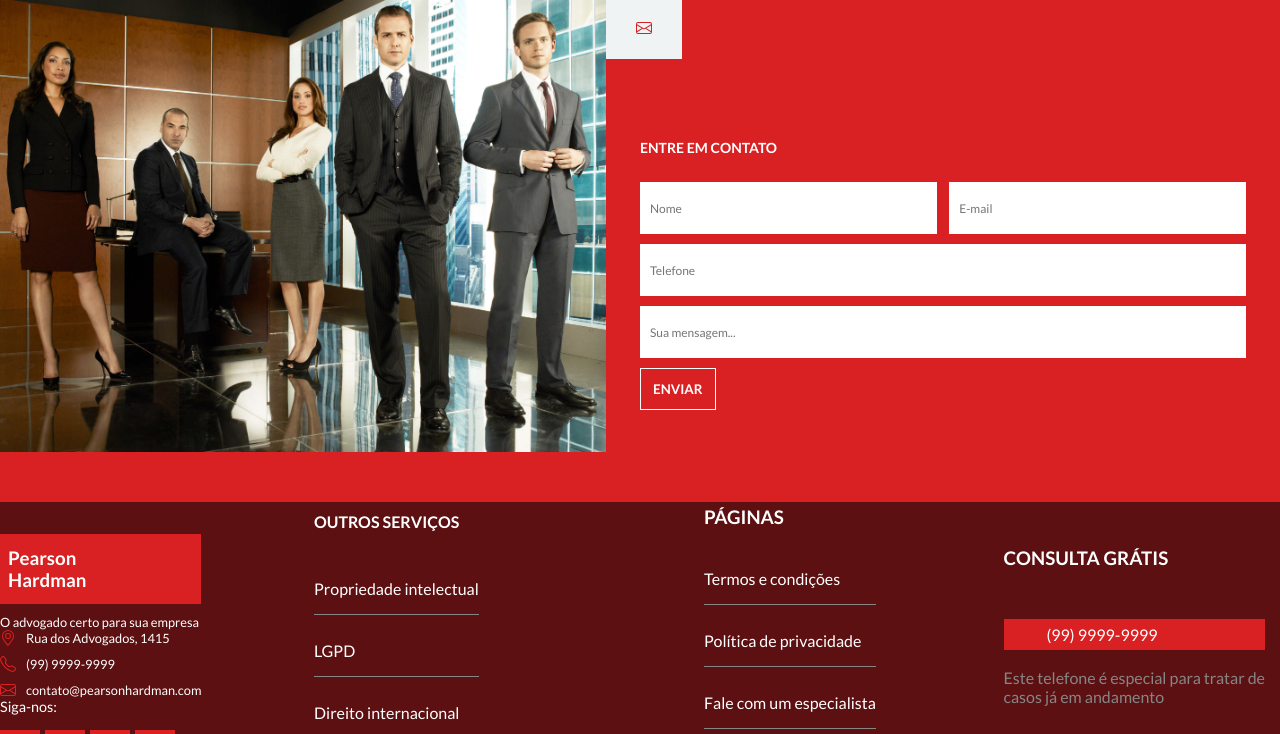
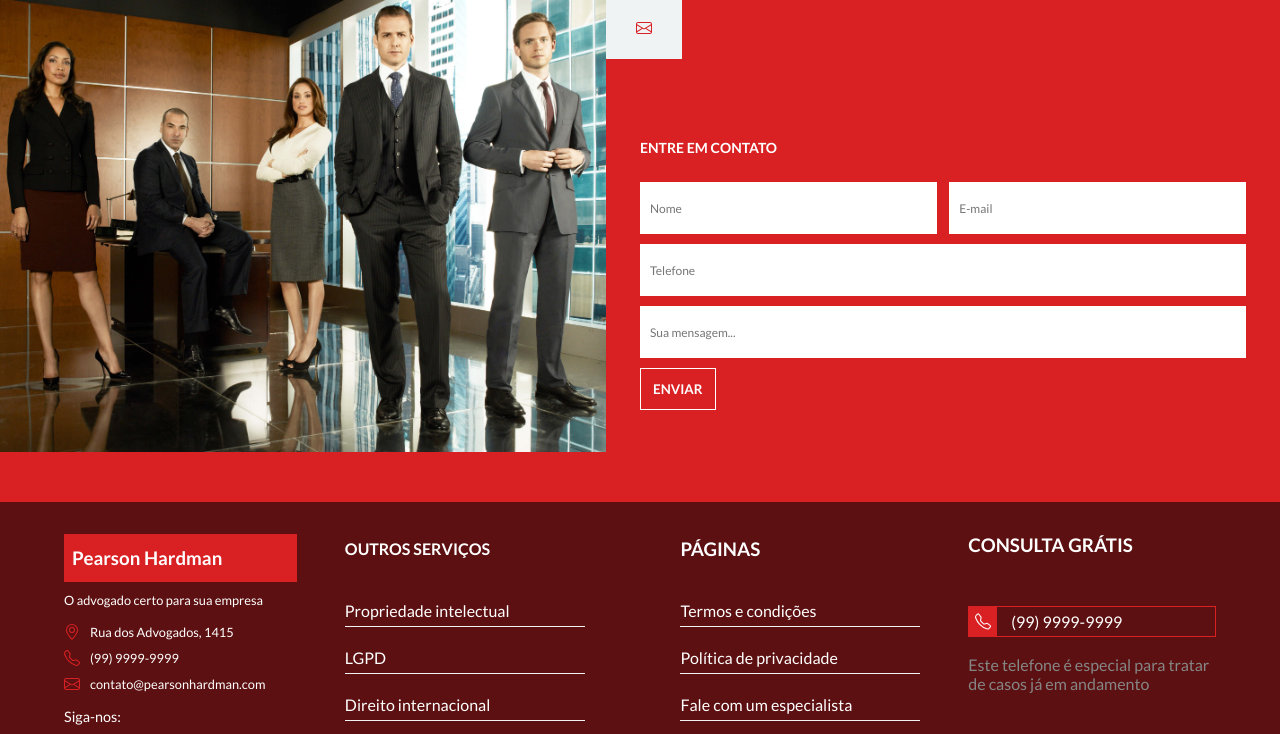
Before and after one commit to UesleiAmaral/one-page, a plain HTML site: page index.html in a window 1280 px wide. Shown: the top 734 px of the page. Drawn offline with Linux system fonts and the light colour scheme.

Commit message:
finalização dos alinhamentos do footer

```diff
--- a/index.html
+++ b/index.html
@@ -57,7 +57,7 @@
       </div>
       <div class="box-contacts">
         <p><img src="./images/geo-alt.svg" alt="">Rua dos Advogados, 1415</p>
-        <p><img src="./images/telephone.svg" alt="">(99) 9999-9999</p>
+        <p><img src="./images/telephone2.svg" alt="">(99) 9999-9999</p>
         <p><img src="./images/envelope.svg" alt="">contato@pearsonhardman.com</p>
       </div>
       <div class="social-medias">
@@ -108,7 +108,7 @@
 
       <h3>CONSULTA GRÁTIS</h3>
 
-      <figure id="footer-icon"><img src="./images/telephone.svg" alt="">
+      <figure id="footer-icon"><img src="./images/telephone1.svg" alt="">
         <p id="footer-number">(99) 9999-9999</p>
       </figure>
 
--- a/style.css
+++ b/style.css
@@ -134,6 +134,7 @@ label input::placeholder {
 }
 
 .footer {
+  padding: 2rem 4rem;
   background-color: var(--secondary-bg-color);
   width: 100%;
   height: 20rem;
@@ -151,6 +152,8 @@ label input::placeholder {
   flex-direction: column;
   gap: 2rem;
 
+  width: 15rem;
+
 }
 
 ul {
@@ -163,14 +166,13 @@ ul {
   font-size: 1rem;
   font-weight: bold;
   color: var(--primary-text-color);
-  text-align: left;
   font-family: 'Lato';
-  line-height: 40px;
 
 }
 
 li {
   list-style: none;
+  border-bottom: 1px solid var(--tertiary-color);
 }
 
 .footer-nav {
@@ -181,14 +183,11 @@ li {
 
 .footer-tel {
 
-  padding-top: 50px;
   font-family: var(--ff-lato);
   color: var(--primary-text-color);
-  padding: 15px;
 }
 
 .footer-tel h3 {
-  padding-top: 30px;
   padding-bottom: 50px;
   font-family: var(--ff-lato);
 }
@@ -210,6 +209,8 @@ li {
   color: var(--primary-text-color);
   padding: 5px 5px 5px 14px;
   display: flex;
+
+  background-color: var(--secondary-bg-color);
 }
 
 #footer-description {
@@ -220,35 +221,17 @@ li {
   padding: 6px;
 }
 
-<<<<<<< HEAD
-
-.footer-pages {
-
-  color: var(--primary-text-color);
-
-  display: flex;
-  flex-direction: column;
-  gap: 60%;
-
-}
-
-li {
-  border-bottom: 1px solid var(--secondary-color);
-  margin-bottom: 5px;
-  padding-bottom: 10px;
-}
-=======
 #informacao {
+  width: 25rem;
   background-color: #5c1011;
   display: flex;
   flex-direction: column;
-  gap: 2rem;
+  gap: 1rem;
 }
 
 .footer-title{
   background-color: #d92123;
-  padding: 0.8rem 3.7rem 0.8rem 0.5rem;
-  margin-top: 2rem;
+  padding: 0.8rem 0 0.8rem 0.5rem;
   color:var(--primary-text-color);
 }
 
@@ -288,4 +271,3 @@ li {
 
       gap: 5px;
     }
->>>>>>> ab8df6b871f62338f93d0bcf83917147f4d8c1f5
```
Also changed, not shown: images/telephone1.svg (added), images/telephone2.svg (renamed from images/telephone.svg).
